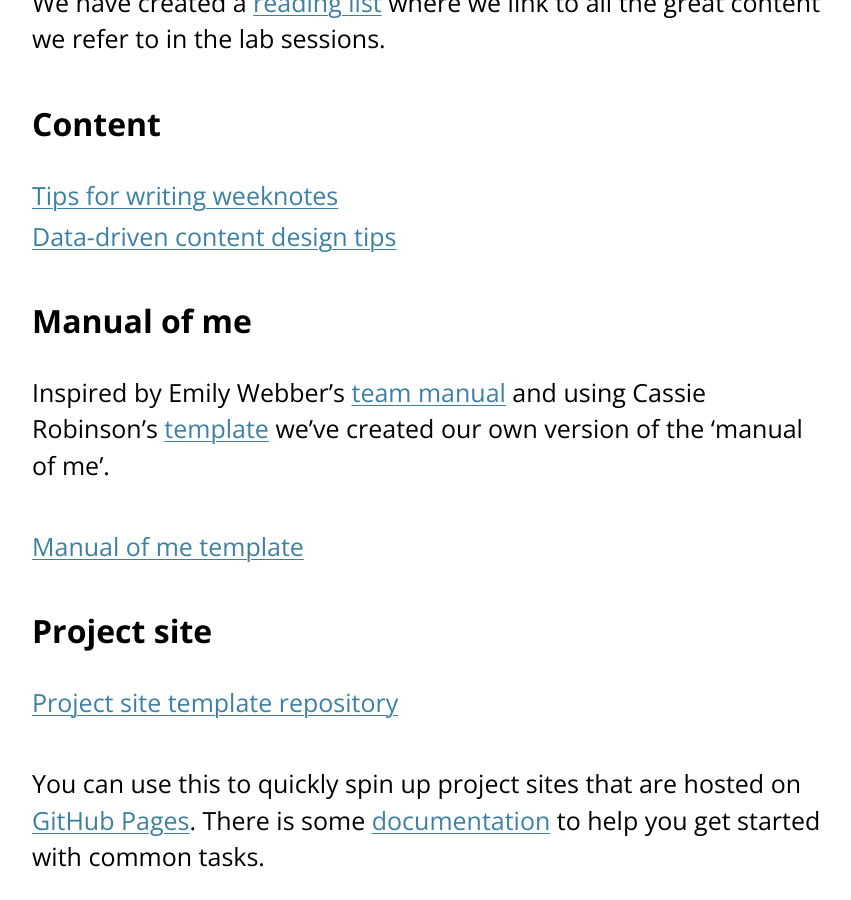
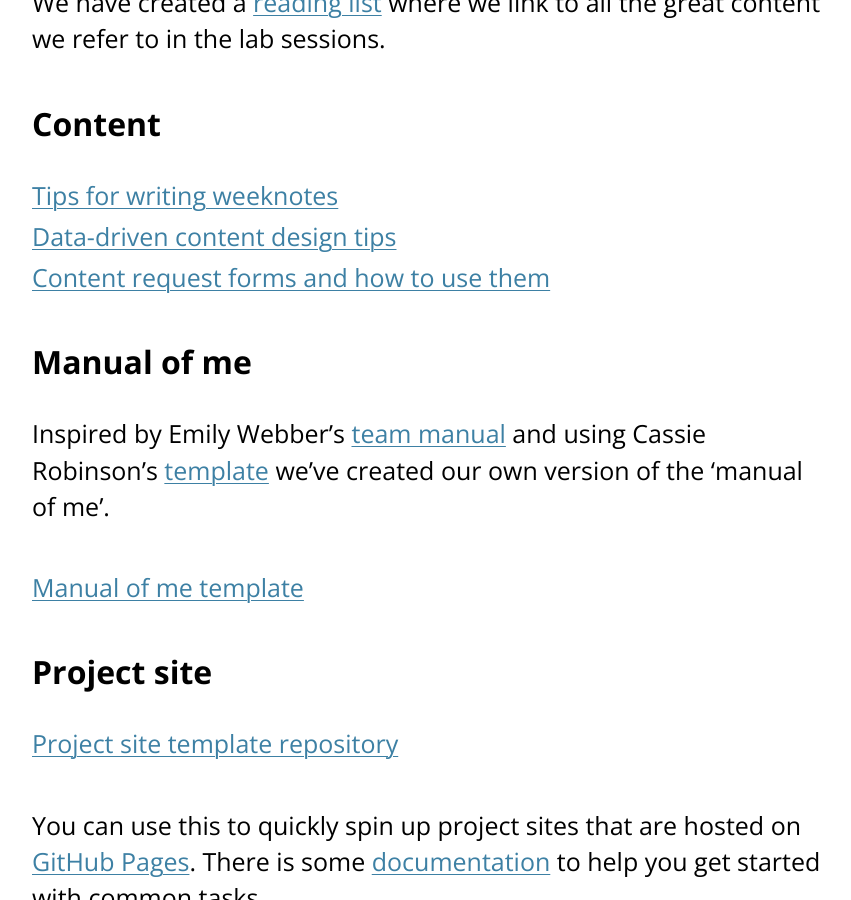
Before and after one commit to learnbymakingwales/learnbymakingwales.github.io, a Jekyll site: the page built from en/resource/index.md, in a window 1280 px wide and 900 px high, scrolled down 697 px. Shown: the whole window, without its empty margins (208-1059 px from the left). Built offline with Jekyll 4.4.1, drawn with Linux system fonts in a browser that asks for light colours.

Commit message:
adds content request forms to the guidance page

```diff
--- a/en/resource/index.md
+++ b/en/resource/index.md
@@ -17,6 +17,7 @@ We have created a [reading list](/en/reading-list) where we link to all the grea
 
 * [Tips for writing weeknotes](/en/resource/tips-for-writing-weeknotes.html)
 * [Data-driven content design tips](/en/resource/content-design-tips.html)
+* [Content request forms and how to use them](/en/resource/content-request-forms.html)
 {: .app-list--plain}
 
 ### Manual of me
```
